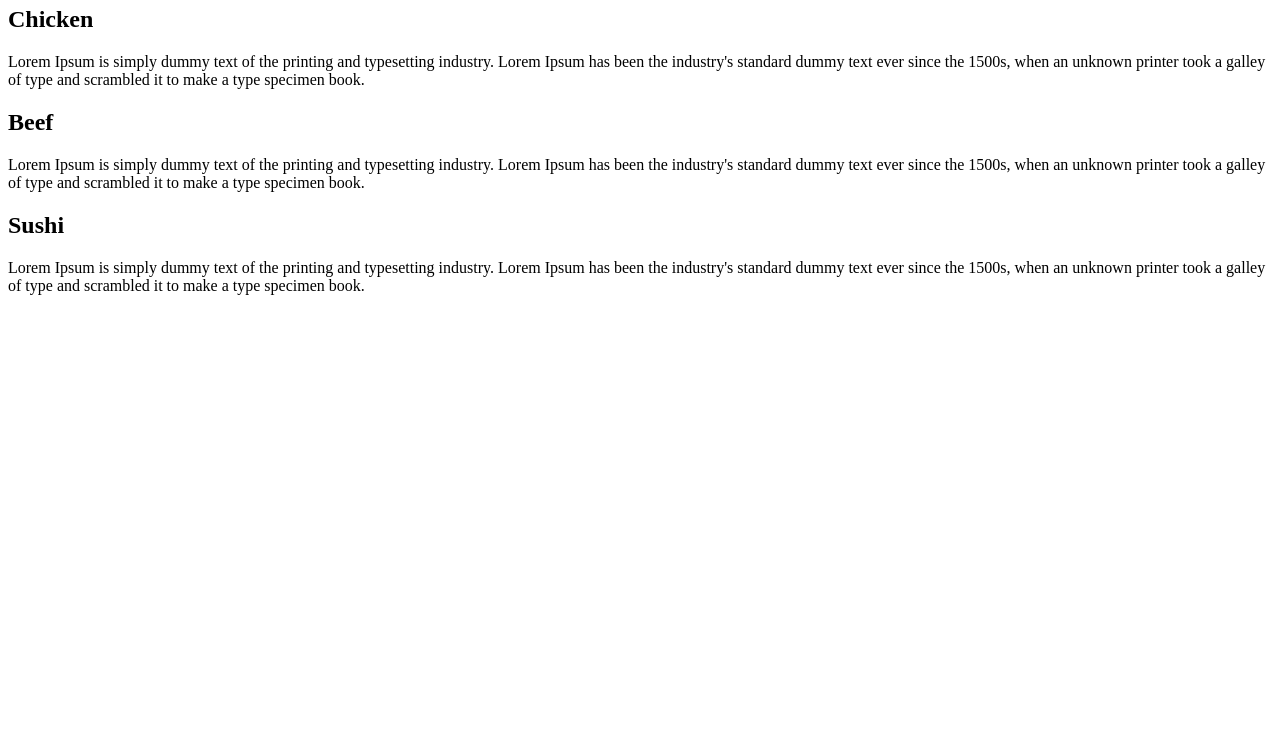
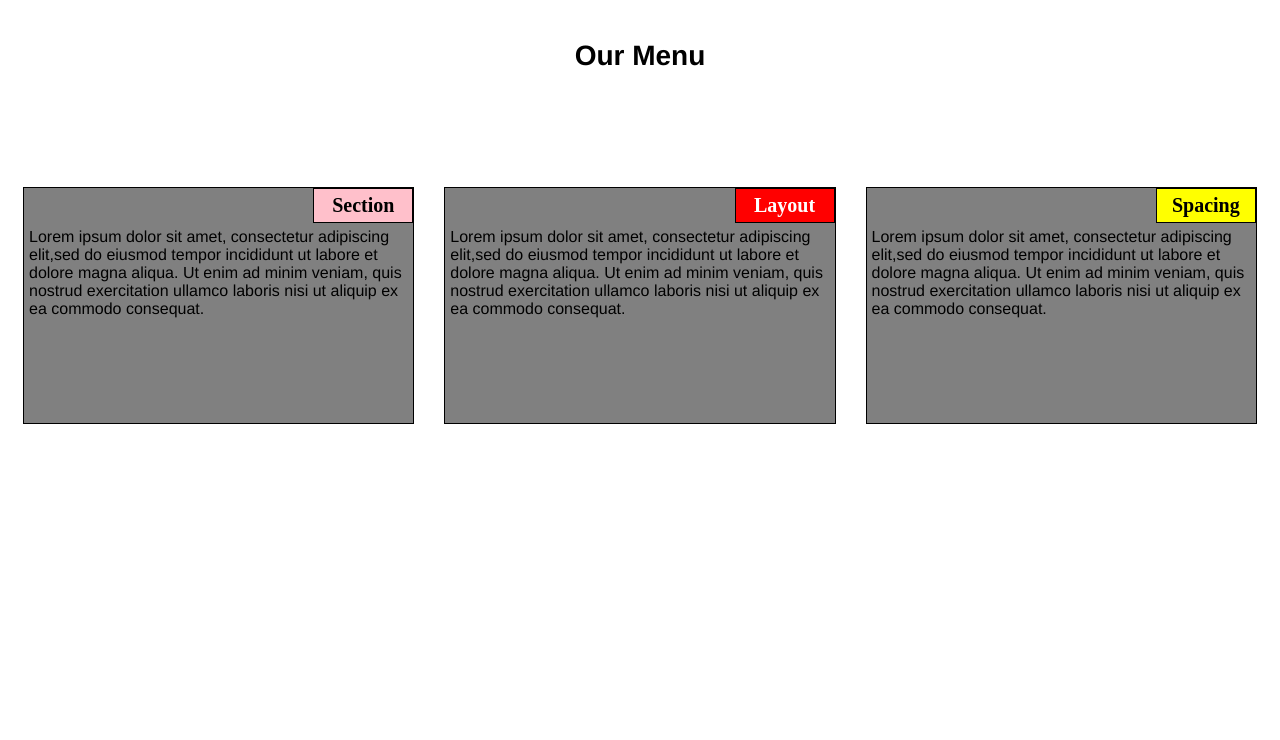
Before and after one commit to lpfrozen/Coding-Assignment, a plain HTML site: page my project.html in a window 1280 px wide. Shown: the part 60-800 px from the top of the page. Drawn offline with Linux system fonts and the light colour scheme.

Commit message:
Update my project.html

```diff
--- a/my project.html
+++ b/my project.html
@@ -1,26 +1,287 @@
-<html><head>
-    <title>Assignment Solution For Model-2</title>
-    <link rel="stylesheet" type="text/css" href="stylesheet.css">
-    <link href="Assignment2.css" rel="stylesheet">
+<html>
+
+<head>
+
+<meta charset="utf-8">
+
+<title>module2-solution</title>
+
 </head>
-<body data-gr-c-s-loaded="true">
-    <h1>Our Menu</h1>
-    <div class="container">
-        <section class="col1">
-            <h2>Chicken</h2>
-            <p>Lorem Ipsum is simply dummy text of the printing and typesetting industry. Lorem Ipsum has been the industry's standard dummy text ever since the 1500s, when an unknown printer took a galley of type and scrambled it to make a type specimen book.
-             </p>
-        </section>
 
-        <section class="col2">
-            <h2>Beef</h2>
-            <p>Lorem Ipsum is simply dummy text of the printing and typesetting industry. Lorem Ipsum has been the industry's standard dummy text ever since the 1500s, when an unknown printer took a galley of type and scrambled it to make a type specimen book. </p>
-        </section>
+<style >
 
-        <section class="col3">
-            <h2>Sushi</h2>
-            <p>Lorem Ipsum is simply dummy text of the printing and typesetting industry. Lorem Ipsum has been the industry's standard dummy text ever since the 1500s, when an unknown printer took a galley of type and scrambled it to make a type specimen book.</p>
-        </section>
-    </div>
+	/*basic style*/
 
-</body></html>
+	* {
+
+		box-sizing: border-box;
+
+	}
+
+	body {
+
+		background-color: white;
+
+	}
+
+	h1 {
+
+		margin: 100px;
+
+		text-align: center;
+
+		font-family: Helvetica;
+
+		font-weight: bold;
+
+		font-size: 175%;
+
+	}
+
+	section {
+
+		position: relative;
+
+		padding: 15px;
+
+		width: 100%;
+
+	}
+
+	p {
+
+		position: relative;
+
+		clear: right;
+
+	}
+
+	div {
+
+		position: relative;
+
+		background-color: gray;
+
+		border: 1px solid black;
+
+		width: 100%;
+
+		margin-left: auto;
+
+		margin-right: auto;
+
+		margin-bottom: auto;
+
+	}
+
+	.sub1 {
+
+		float: right;
+
+		width: 100px;
+
+		padding: 5px;
+
+		margin: 0px;
+
+		border: 1px solid black;
+
+		text-align: center;
+
+		font-size: 125%;
+
+		font-weight: bold;
+
+		background-color:  pink;
+
+
+
+	}
+
+	.sub2 {
+
+		float: right;
+
+		color: white;
+
+		width: 100px;
+
+		padding: 5px;
+
+		margin: 0px;
+
+		border: 1px solid black;
+
+		text-align: center;
+
+		font-size: 125%;
+
+		font-weight: bold;
+
+		background-color: red;
+
+
+
+	}
+
+	.sub3 {
+
+		color: black;
+
+		float: right;
+
+		width: 100px;
+
+		padding: 5px;
+
+		margin: 0px;
+
+		border: 1px solid black;
+
+		text-align: center;
+
+		font-size: 125%;
+
+		font-weight: bold;
+
+		background-color:  yellow;
+
+
+
+	}
+
+	.content {
+
+		padding: 5px;
+
+		border: none;
+
+		background-color: gray;
+
+		font-family: Helvetica;
+
+		color: black;
+
+		margin: 0px;
+
+		height: 200px;
+
+		overflow: auto;
+
+	}
+
+
+
+	.row {
+
+		width: 90%;
+
+	}
+
+
+
+	/*desktop version*/
+
+	@media (min-width: 992px){
+
+		.column-lg-4 {
+
+			float: left;
+
+			width: 33.33%;
+
+		}
+
+	}
+
+	/*tablet version*/
+
+	@media (min-width: 768px) and (max-width: 991px){
+
+		.colmn-md-6 {
+
+			float: left;
+
+			width: 50%;
+
+			margin-left: auto;
+
+			margin-right: auto;
+
+		}
+
+		.colmn-md-12 {
+
+			float: left;
+
+			width: 100%;
+
+			margin-left: auto;
+
+			margin-right: auto;
+
+		}
+
+	}
+
+	/*mobile version*/
+
+	@media (max-width: 767px){
+
+		.colmn-sm-12 {
+
+			float: left;
+
+			width: 100%;
+
+		}
+
+	}
+
+</style>
+
+<body >
+
+<h1>Our Menu</h1>
+
+	<section class="column-lg-4 colmn-md-6 colmn-sm-12">
+
+		<div>
+
+			<p class="sub1">Section</p>
+
+			<p class="content">
+
+			 Lorem ipsum dolor sit amet, consectetur adipiscing elit,sed do eiusmod tempor incididunt ut labore et dolore magna aliqua. Ut enim ad minim veniam, quis nostrud exercitation ullamco laboris nisi ut aliquip ex ea commodo consequat.
+
+			</p>
+
+		</div>
+
+	</section>
+
+	<section class="column-lg-4 colmn-md-6 colmn-sm-12">
+
+		<div>
+
+			<p class="sub2">Layout</p>
+
+			<p class="content">Lorem ipsum dolor sit amet, consectetur adipiscing elit,sed do eiusmod tempor incididunt ut labore et dolore magna aliqua. Ut enim ad minim veniam, quis nostrud exercitation ullamco laboris nisi ut aliquip ex ea commodo consequat.  </p>
+
+		</div>
+
+	</section>
+
+	<section class="column-lg-4 colmn-md-12 colmn-sm-12">
+
+	<div>
+
+		<p class="sub3">Spacing</p>
+
+			<p class="content">Lorem ipsum dolor sit amet, consectetur adipiscing elit,sed do eiusmod tempor incididunt ut labore et dolore magna aliqua. Ut enim ad minim veniam, quis nostrud exercitation ullamco laboris nisi ut aliquip ex ea commodo consequat.</p>
+
+	</div>
+
+</body>
+
+</html>
```
